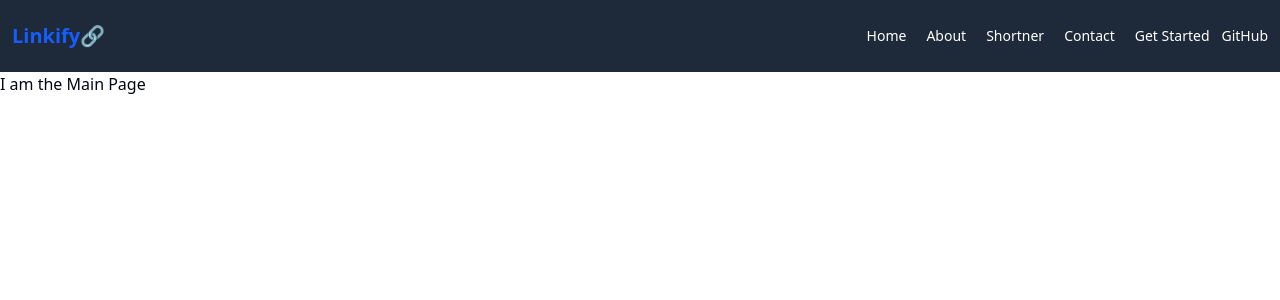
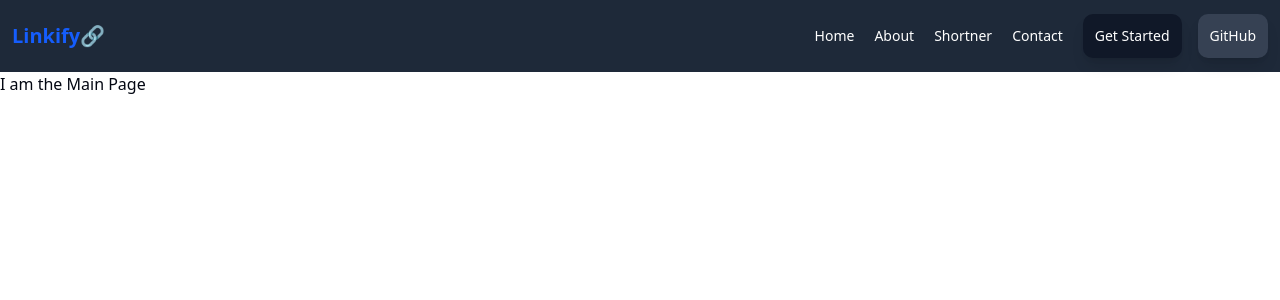
Before and after one commit to itsmansikathale/url, a Next.js app in the folder linkify/: page / in a window 1280 px wide. Shown: the top 300 px of the page. Built offline with nearby package versions, Linux system fonts and the light colour scheme.

Commit message:
Navbar Completed

```diff
--- a/linkify/public/components/Navbar.js
+++ b/linkify/public/components/Navbar.js
@@ -7,7 +7,6 @@ const Navbar = () => {
       <div className="font-bold text-blue-600 text-xl ">Linkify🔗</div>
       <ul className="items-center text-sm flex gap-5">
         <Link href="/">
-          {" "}
           <li>Home</li>
         </Link>
         <Link href="/about">
@@ -19,12 +18,16 @@ const Navbar = () => {
         <Link href="/contact">
           <li>Contact</li>
         </Link>
-        <li className="flex gap-3 ">
+        <li className="flex gap-4 ">
           <Link href="/generate">
-            <button>Get Started</button>
+            <button className="bg-gray-900  shadow-lg  rounded-lg p-3">
+              Get Started
+            </button>
           </Link>
           <Link href="/github">
-            <button>GitHub</button>
+            <button className="bg-gray-700 shadow-lg  rounded-lg p-3">
+              GitHub
+            </button>
           </Link>
         </li>
       </ul>
```
Also changed, not shown: 1 other file (tests, documents, lock files or other folders).
